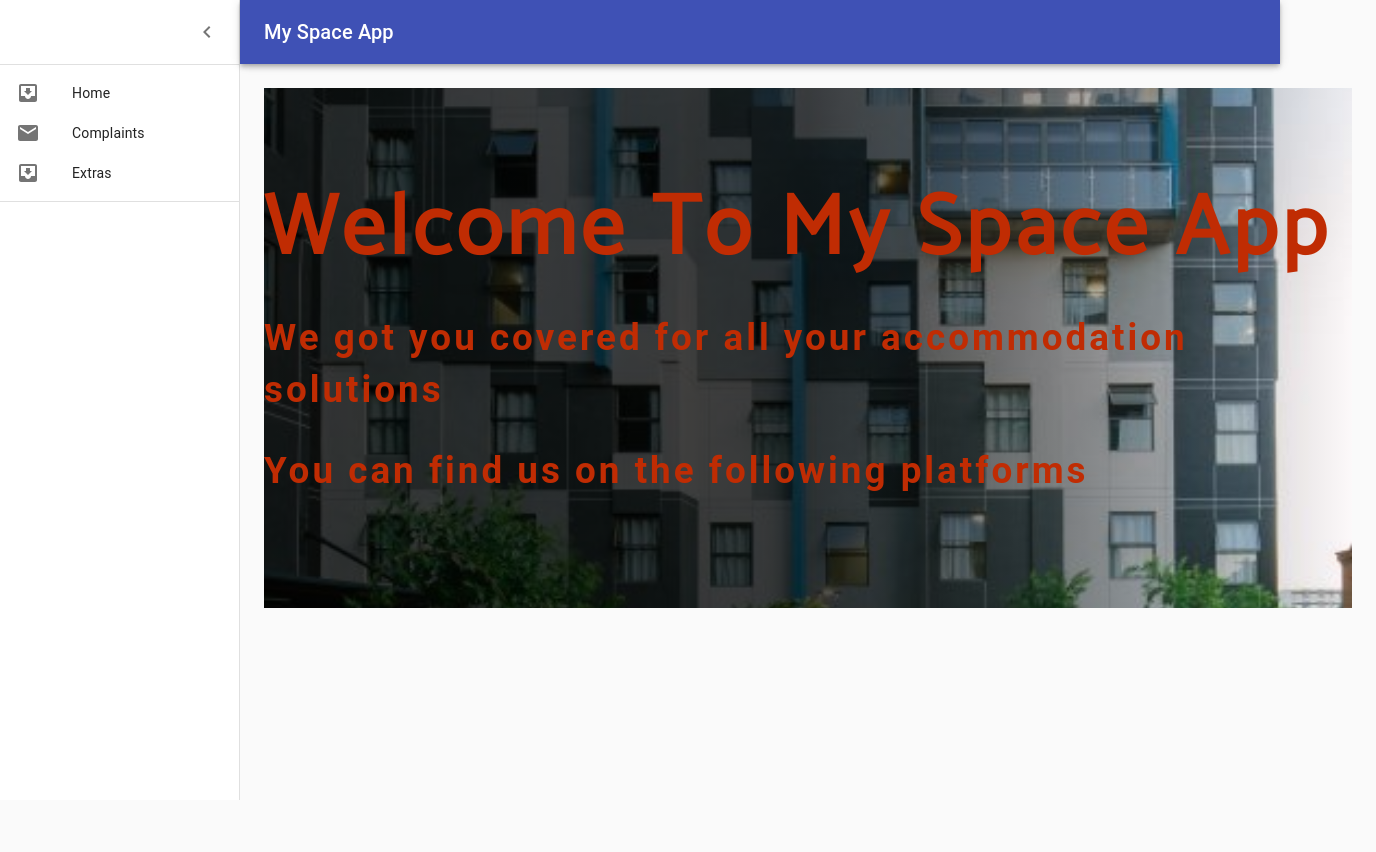
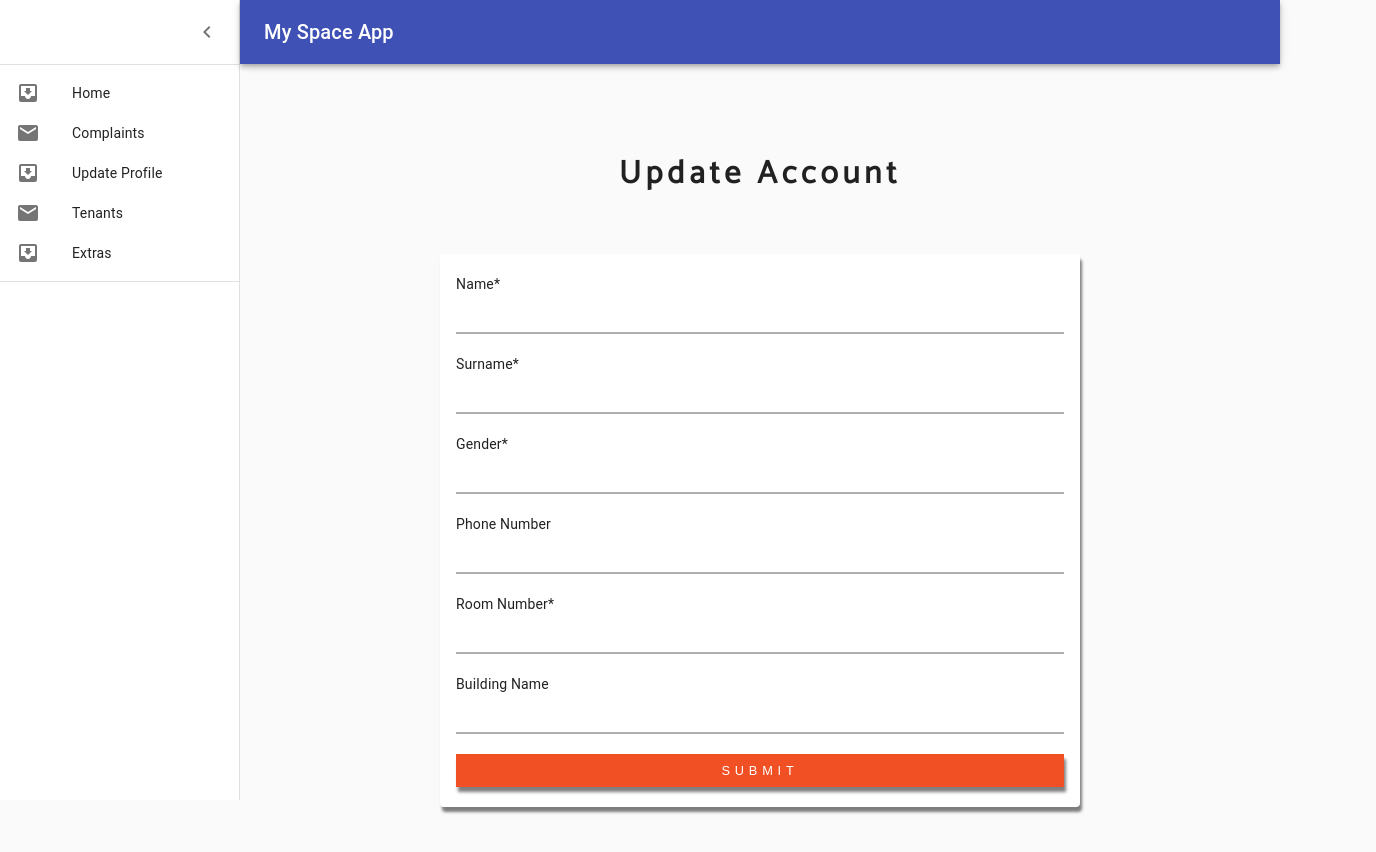
Before and after one commit to aviwegceya2020/myspace, a React (Create React App) app: page /UpdateAccount in a window 1280 px wide. Shown: the top 852 px of the page, 1376 px wide, since content can reach past the window. Before the commit the page ends 800 px from the top, so only its background shows below. Built offline with nearby package versions, Linux system fonts and the light colour scheme.

Commit message:
side bar edited

```diff
--- a/src/App.js
+++ b/src/App.js
@@ -18,6 +18,7 @@ import MailIcon from '@material-ui/icons/Mail';
 import clsx from 'clsx';
 import { makeStyles, useTheme } from '@material-ui/core/styles';
 import CreateAccount from "./pages/account/CreateAccount";
+import UpdateAccount from "./pages/account/UpdateAccount";
 import Header from "./components/layout/header/Header";
 import About from "./pages/about/About"
 import Login from "./pages/account/Login"
@@ -183,6 +184,9 @@ export default function MiniDrawer() {
             <Route path="/CreateAccount">
               <CreateAccount></CreateAccount>
             </Route>
+            <Route path="/UpdateAccount">
+              <UpdateAccount></UpdateAccount>
+            </Route>
             <Route path="/Complaints">
               <Complaint></Complaint>
             </Route>
--- a/src/components/complaints/edit-complaint.js
+++ b/src/components/complaints/edit-complaint.js
@@ -0,0 +1,44 @@
+import React from 'react'
+import { makeStyles } from '@material-ui/core/styles';
+import TextField from '@material-ui/core/TextField';
+import "./create-complaint.css";
+const useStyles = makeStyles((theme) => ({
+    root: {
+        '& .MuiTextField-root': {
+            margin: theme.spacing(1),
+            width: '25ch',
+        },
+    },
+}));
+export default function ViewComplaint() {
+
+    return (
+        <section className="form section">
+
+            <form className="login-form" noValidate autoComplete="off">
+                <h2 className="section-title">Edit Complaint</h2>
+                <div className="form-control">
+                    <label htmlFor="name">Tenant name</label>
+                    <input
+                        type="text"
+                        id="name">
+                    </input>
+                    <label htmlFor="complaint">Description</label>
+                    <textarea className="description" rows="4" cols="4">
+                    </textarea>
+                </div>
+                <div className="buttons">
+                    <button type="submit"
+                        className="btn btn-primary">
+                        Cancel
+                    </button>
+                    &nbsp;
+                    <button type="submit"
+                        className="btn btn-primary ml-2">
+                        Update
+                    </button>
+                </div>
+            </form>
+        </section>
+    )
+}
--- a/src/components/complaints/view-complaint.js
+++ b/src/components/complaints/view-complaint.js
@@ -18,26 +18,30 @@ export default function ViewComplaint() {
             <form className="login-form" noValidate autoComplete="off">
                 <h2 className="section-title">View Complaint</h2>
                 <div className="form-control">
-                    <label htmlFor="tenant-name">name</label>
-                    <TextField
+                    <label htmlFor="name">Tenant name</label>
+                    <input
                         type="text"
-                        id="tenant-name">
-                    </TextField>
+                        id="name">
+                    </input>
                     <label htmlFor="complaint">complaint</label>
                     <textarea className="description" rows="4" cols="4">
+                    </textarea>
+                    <label htmlFor="complaint">Respond</label>
+                    <textarea placeholder="Enter response" className="description" rows="4" cols="4">
                     </textarea>
                 </div>
                 <div className="buttons">
                     <button type="submit"
                         className="btn btn-primary">
-                        Cancel
+                        Close
                     </button>
                     &nbsp;
                     <button type="submit"
                         className="btn btn-primary ml-2">
-                        Update
+                        Respond
                     </button>
                 </div>
+
             </form>
         </section>
     )
--- a/src/components/layout/navigation/SidebarData.js
+++ b/src/components/layout/navigation/SidebarData.js
@@ -16,24 +16,24 @@ export const SidebarData = [
         icon: <IoIcons.IoMdLogIn />,
         cName: 'nav-text'
     },
-    // {
-    //     title: 'Update Profile',
-    //     path: '/CreateAccount',
-    //     icon: <IoIcons.IoMdCreate />,
-    //     cName: 'nav-text'
-    // }
-    // ,
-    // {
-    //     title: 'Complaint',
-    //     path: '/Complaint',
-    //     icon: <IoIcons.IoMdCreate />,
-    //     cName: 'nav-text'
-    // }
-    // ,
+    {
+        title: 'Update Profile',
+        path: '/UpdateAccount',
+        icon: <IoIcons.IoMdCreate />,
+        cName: 'nav-text'
+    }
+    ,
+    {
+        title: 'Tenants',
+        path: '/tenants',
+        icon: <FaIcons.FaUser/>,
+        cName: 'nav-text'
+    }
+    ,
     {
         title: 'Extras',
         path: '/extras',
-        icon: <IoIcons.IoMdCreate />,
+        icon: <IoIcons.IoIosAdd />,
         cName: 'nav-text'
     }
 
--- /dev/null
+++ b/src/pages/account/UpdateAccount.js
@@ -0,0 +1,60 @@
+import React from 'react'
+// import Navbar from "../components/Navbar"
+
+export default function CreateAccount() {
+
+    return (
+        <section className="form section">
+            <h2 className="section-title">Update Account</h2>
+            <form className="login-form">
+                <div className="form-control">
+                    <label htmlFor="name">name*</label>
+                    <input
+                        type="text"
+                        id="name">
+                    </input>
+                </div>
+                <div className="form-control">
+                    <label htmlFor="surname">surname*</label>
+                    <input
+                        type="text"
+                        id="surname">
+                    </input>
+                </div>
+                <div className="form-control">
+                    <label htmlFor="surname">gender*</label>
+                    <input
+                        type="text"
+                        id="surname">
+                    </input>
+                </div>
+                <div className="form-control">
+                    <label htmlFor="surname">phone number</label>
+                    <input
+                        type="text"
+                        id="surname">
+                    </input>
+                </div>
+                <div className="form-control">
+                    <label htmlFor="room">Room number*</label>
+                    <input
+                        type="text"
+                        id="room">
+                    </input>
+                </div>
+                <div className="form-control">
+                    <label htmlFor="building">Building name</label>
+                    <input
+                        type="text"
+                        id="building">
+                    </input>
+                </div>
+                <button type="submit"
+                    className="btn btn-block btn-primary">
+                    Submit
+                </button>
+            </form>
+        </section>
+
+    )
+}
--- a/src/pages/complaints/Complaint.js
+++ b/src/pages/complaints/Complaint.js
@@ -14,6 +14,7 @@ import MenuItem from '@material-ui/core/MenuItem';
 import { IoMdMenu } from 'react-icons/io';
 import CreateComplaint from "../../components/complaints/create-complaint"
 import ViewComplaint from "../../components/complaints/view-complaint"
+import EditComplaint from "../../components/complaints/edit-complaint"
 import Modal from '@material-ui/core/Modal';
 
 
@@ -148,7 +149,6 @@ export default function Complaint() {
                                         <MenuItem onClick={e => handleModalDelete(row, e)}>Delete</MenuItem>
                                     </Menu>
                                 </TableCell>
-
                             </TableRow>
                         ))}
                     </TableBody>
@@ -172,6 +172,15 @@ export default function Complaint() {
 
                 <ViewComplaint></ViewComplaint>
             </Modal>
+            <Modal
+                open={openEdit}
+                onClose={handleModalClose}
+                aria-labelledby="simple-modal-title"
+                aria-describedby="simple-modal-description"
+            >
+
+                <EditComplaint></EditComplaint>
+            </Modal>
 
         </>
 
```
Also changed, not shown: 1 other file (tests, documents, lock files or other folders).
